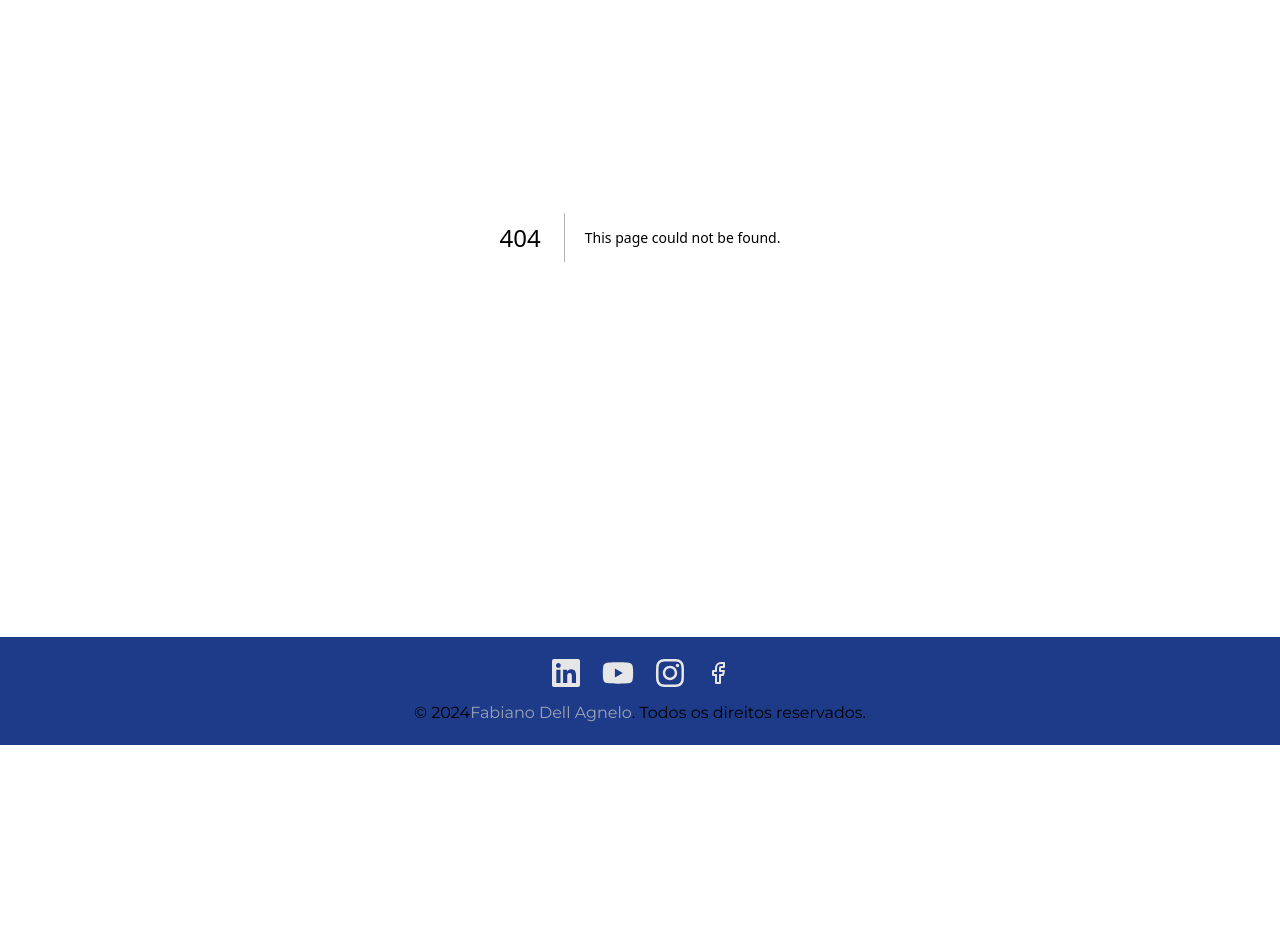
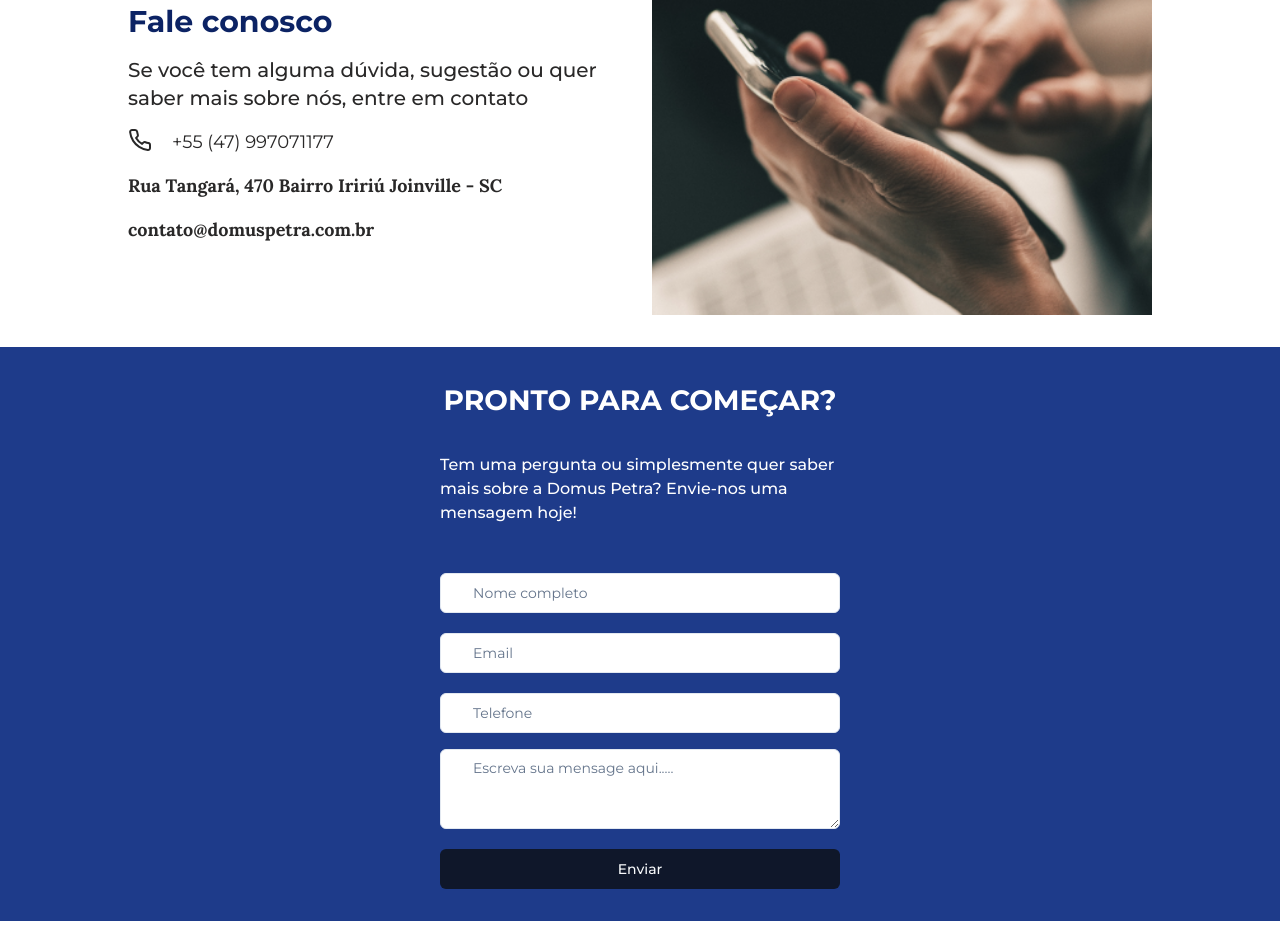
Before and after one commit to llucasgomes/domus-petra, a Next.js app: page /contacts in a window 1280 px wide. Before the commit this address had no page. Shown: the part 163-1112 px from the top of the page. Before the commit the page ends 908 px from the top, so only its background shows below. Built offline with nearby package versions, Linux system fonts and the light colour scheme.

Commit message:
:sparkles: feat(page/contact): created Contact page

```diff
--- a/package.json
+++ b/package.json
@@ -31,6 +31,7 @@
     "react-dom": "^18",
     "react-hook-form": "^7.52.1",
     "react-icons": "^5.2.1",
+    "resend": "^3.5.0",
     "tailwind-merge": "^2.4.0",
     "tailwindcss-animate": "^1.0.7",
     "zod": "^3.23.8"
--- /dev/null
+++ b/src/app/(home)/contacts/_components/form.tsx
@@ -0,0 +1,166 @@
+'use client'
+
+import { Button } from '@/components/ui/button'
+import {
+  Form,
+  FormControl,
+  FormField,
+  FormItem,
+  FormMessage
+} from '@/components/ui/form'
+import { Input } from '@/components/ui/input'
+import { Textarea } from '@/components/ui/textarea'
+import { zodResolver } from '@hookform/resolvers/zod'
+
+import { useForm } from 'react-hook-form'
+import * as z from 'zod'
+
+const formSchema = z.object({
+  name: z
+    .string()
+    .min(5, {
+      message: 'Mínimo de 5 caracters.'
+    })
+    .max(50, {
+      message: 'Máximo de 50 caracteres.'
+    }),
+  email: z
+    .string()
+    .email({
+      message: 'Deverá  ser do tipo Email'
+    })
+    .min(6, {
+      message: 'Mínimo de 6 caracters.'
+    })
+    .max(30, {
+      message: 'Máximo de 30 caracteres.'
+    }),
+  phone: z
+    .string()
+    .min(2, {
+      message: 'Mínimo de 2 caracters.'
+    })
+    .max(30, {
+      message: 'Máximo de 30 caracteres.'
+    }),
+  message: z.string().min(5, {
+    message: 'Mínimo de 5 caracters.'
+  })
+})
+
+export const FormEmail = () => {
+  // Definir o formulário
+
+  const form = useForm<z.infer<typeof formSchema>>({
+    resolver: zodResolver(formSchema),
+    defaultValues: {
+      name: '',
+      email: '',
+      phone: '',
+      message: ''
+    }
+  })
+  // Defina seu Handler
+  async function onSubmit(values: z.infer<typeof formSchema>) {
+    await fetch(`https://hydra-domus-petra.vercel.app/api/resend`, {
+      method: 'POST',
+      body: JSON.stringify(values)
+    })
+      .then((res) => {
+        console.log(res)
+
+        form.reset()
+      })
+      .catch((err) => {
+        console.log(err)
+      })
+  }
+
+  return (
+    <Form {...form}>
+      <form
+        onSubmit={form.handleSubmit(onSubmit)}
+        className="w-full md:max-w-[400px]"
+      >
+        <FormField
+          control={form.control}
+          name="name"
+          render={({ field }) => (
+            <FormItem className="relative">
+              <FormControl>
+                <div className="relative mb-5 mt-4">
+                  <Input
+                    placeholder="Nome completo"
+                    className="w-full pl-8"
+                    {...field}
+                  />
+                </div>
+              </FormControl>
+              <FormMessage className="absolute -bottom-4 right-4 text-[12px]" />
+            </FormItem>
+          )}
+        />
+        <FormField
+          control={form.control}
+          name="email"
+          render={({ field }) => (
+            <FormItem className="relative w-full">
+              <FormControl>
+                <div className="relative mb-5 mt-4">
+                  <Input
+                    placeholder="Email"
+                    className="w-full pl-8"
+                    {...field}
+                  />
+                </div>
+              </FormControl>
+              <FormMessage className="absolute -bottom-4 right-4 text-[12px]" />
+            </FormItem>
+          )}
+        />
+        <FormField
+          control={form.control}
+          name="phone"
+          render={({ field }) => (
+            <FormItem className="relative">
+              <FormControl>
+                <div className="relative">
+                  <Input
+                    placeholder="Telefone"
+                    className="w-full pl-8"
+                    type="tel"
+                    {...field}
+                  />
+                </div>
+              </FormControl>
+              <FormMessage className="absolute -bottom-4 right-4 text-[12px]" />
+            </FormItem>
+          )}
+        />
+        <FormField
+          control={form.control}
+          name="message"
+          render={({ field }) => (
+            <FormItem className="relative w-full">
+              <FormControl>
+                <div className="relative mb-5 mt-4">
+                  <Textarea
+                    placeholder="Escreva sua mensage aqui....."
+                    className="w-full pl-8"
+                    {...field}
+                  />
+                </div>
+              </FormControl>
+              <FormMessage className="absolute -bottom-4 right-4 text-[12px]" />
+            </FormItem>
+          )}
+        />
+        <div>
+          <Button type="submit" className="w-full">
+            Enviar
+          </Button>
+        </div>
+      </form>
+    </Form>
+  )
+}
--- /dev/null
+++ b/src/app/(home)/contacts/_components/map.tsx
@@ -0,0 +1,7 @@
+export const Map = () => {
+  return (
+    <section>
+      <h1>ola mundo</h1>
+    </section>
+  )
+}
--- /dev/null
+++ b/src/app/(home)/contacts/page.tsx
@@ -0,0 +1,69 @@
+import { lora } from '@/app/_ui/fonts'
+import { Phone } from 'lucide-react'
+import Image from 'next/image'
+import Link from 'next/link'
+import { FormEmail } from './_components/form'
+
+export default function Page() {
+  return (
+    <main>
+      <section className="mt-20 flex w-full flex-col items-center justify-center px-8 py-8 md:gap-8 lg:flex-row lg:px-32">
+        <div className="flex flex-col gap-4 pb-4 text-[--text-primary] lg:w-2/4 lg:gap-4">
+          <h2 className="text-3xl font-bold text-[--text-highlight]">
+            Fale conosco
+          </h2>
+          <p className="w-full max-w-[700px] text-left text-xl font-medium">
+            Se você tem alguma dúvida, sugestão ou quer saber mais sobre nós,
+            entre em contato
+          </p>
+          <div>
+            <Link
+              href="tel:+55 (47) 997071177"
+              className={`flex gap-5 text-lg font-bold${lora.className}`}
+            >
+              <Phone />
+              +55 (47) 997071177
+            </Link>
+          </div>
+          <address className={`text-left text-lg font-bold ${lora.className}`}>
+            Rua Tangará, 470 Bairro Iririú Joinville - SC
+          </address>
+          <Link
+            className={`w-[287px] text-left text-lg font-bold ${lora.className}`}
+            href={'mailto:contato@domuspetra.com.br'}
+          >
+            contato@domuspetra.com.br
+          </Link>
+        </div>
+        <Image
+          src={'/outros/image-contact.webp'}
+          alt="Imagem ilustrativa, de uma mão segurando um celular, se referindo ao contexto da pagina, como informações de contato"
+          width={500}
+          height={500}
+          className="w-full max-w-[700px] lg:max-w-[500px]"
+        />
+      </section>
+      <section className="flex w-full flex-col items-center justify-center gap-8 bg-[--bg-highlight] px-8 py-8">
+        <h2 className="min-w-[385px] text-center text-[28px] font-bold text-white">
+          PRONTO PARA COMEÇAR?
+        </h2>
+        <p className="w-full font-medium text-white md:max-w-[400px]">
+          Tem uma pergunta ou simplesmente quer saber mais sobre a Domus Petra?
+          Envie-nos uma mensagem hoje!
+        </p>
+        <FormEmail />
+      </section>
+      <section className="flex w-full flex-col items-center justify-center gap-8 px-8 py-8">
+        <h2 className="text-3xl font-bold text-[--text-highlight]">
+          Localização
+        </h2>
+        <iframe
+          id="gmap_canvas"
+          src="https://www.google.com/maps/embed?pb=!1m18!1m12!1m3!1d3577.510832107383!2d-48.8281638!3d-26.277535000000004!2m3!1f0!2f0!3f0!3m2!1i1024!2i768!4f13.1!3m3!1m2!1s0x94deb1d9a1eef5ff%3A0xd33f3386506a2c5f!2sRua%20Tangar%C3%A1%2C%20470%20-%20Iriri%C3%BA%2C%20Joinville%20-%20SC%2C%2089227-100!5e0!3m2!1spt-BR!2sbr!4v1721228787904!5m2!1spt-BR!2sbr"
+          scrolling="no"
+          className="h-80 w-full md:max-w-[700px] lg:max-w-[1000px]"
+        />
+      </section>
+    </main>
+  )
+}
--- /dev/null
+++ b/src/app/api/resend/emailTemplate.tsx
@@ -0,0 +1,20 @@
+interface EmailTemplateProps {
+  name: string
+  message: string
+  email: string
+  phone: string
+}
+
+export const EmailTemplate: React.FC<Readonly<EmailTemplateProps>> = ({
+  name,
+  message,
+  email,
+  phone
+}) => (
+  <div className="bg-slate-500">
+    <h1 className="text-4xl font-bold">Ola eu sou , {name}!</h1>
+    <p>{message}</p>
+    <p> Meu Email para contato é {email}</p>
+    <p> Meu Numero para contato é {phone}</p>
+  </div>
+)
--- /dev/null
+++ b/src/app/api/resend/route.ts
@@ -0,0 +1,24 @@
+import { NextResponse } from 'next/server'
+import { Resend } from 'resend'
+import { EmailTemplate } from './emailTemplate'
+
+const resend = new Resend(process.env.RESEND_API_KEY)
+
+export async function POST(req: Request) {
+  const { name, email, message, phone } = await req.json()
+  const firstName = name.split(' ')[0]
+
+  try {
+    await resend.emails.send({
+      from: `${firstName} <lucasgomes.dev@resend.dev>`,
+      to: ['lucas.gomes.manaus@gmail.com'],
+      subject: 'Pagina de Contato Domus Petra',
+      react: EmailTemplate({ name, message, email, phone }),
+      text: ''
+    })
+
+    return NextResponse.json('Enviado')
+  } catch (error) {
+    return NextResponse.json({ Error: error, teste: name })
+  }
+}
```
Also changed, not shown: 1 other file (tests, documents, lock files or other folders).
